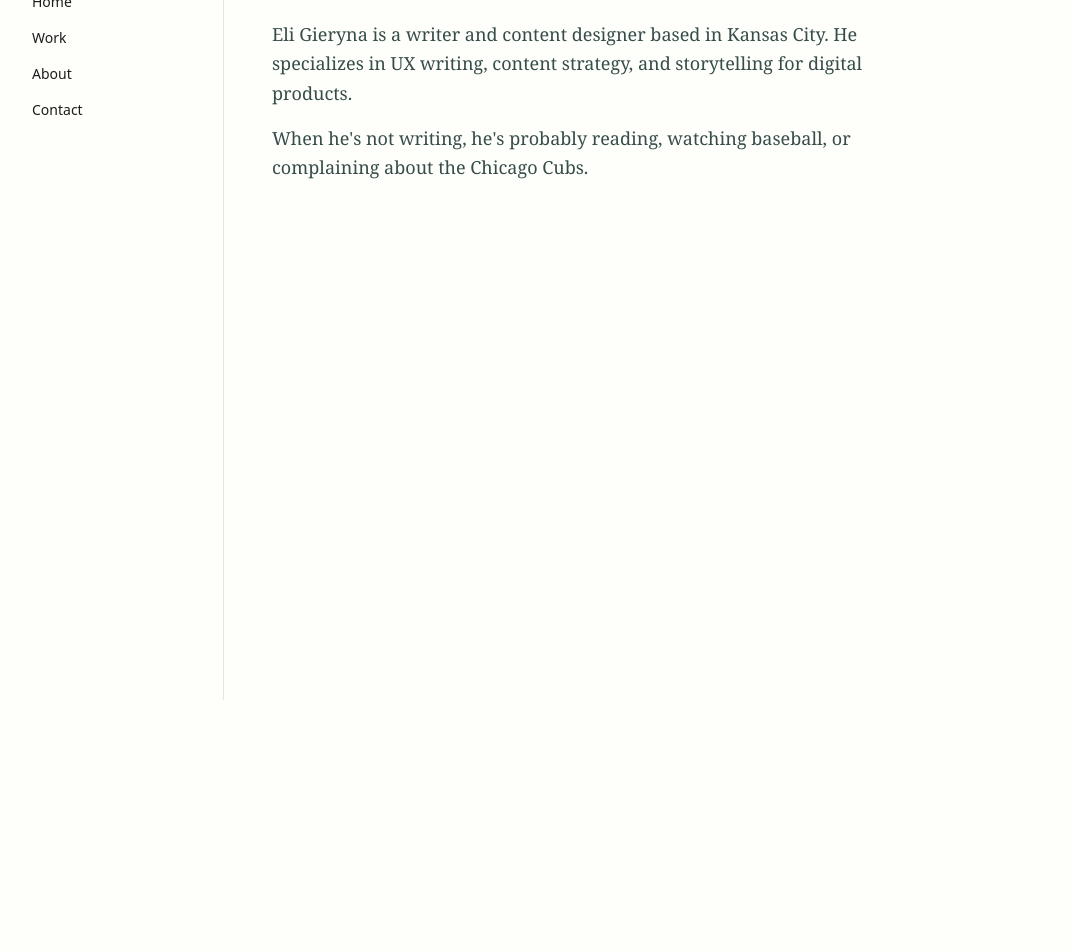
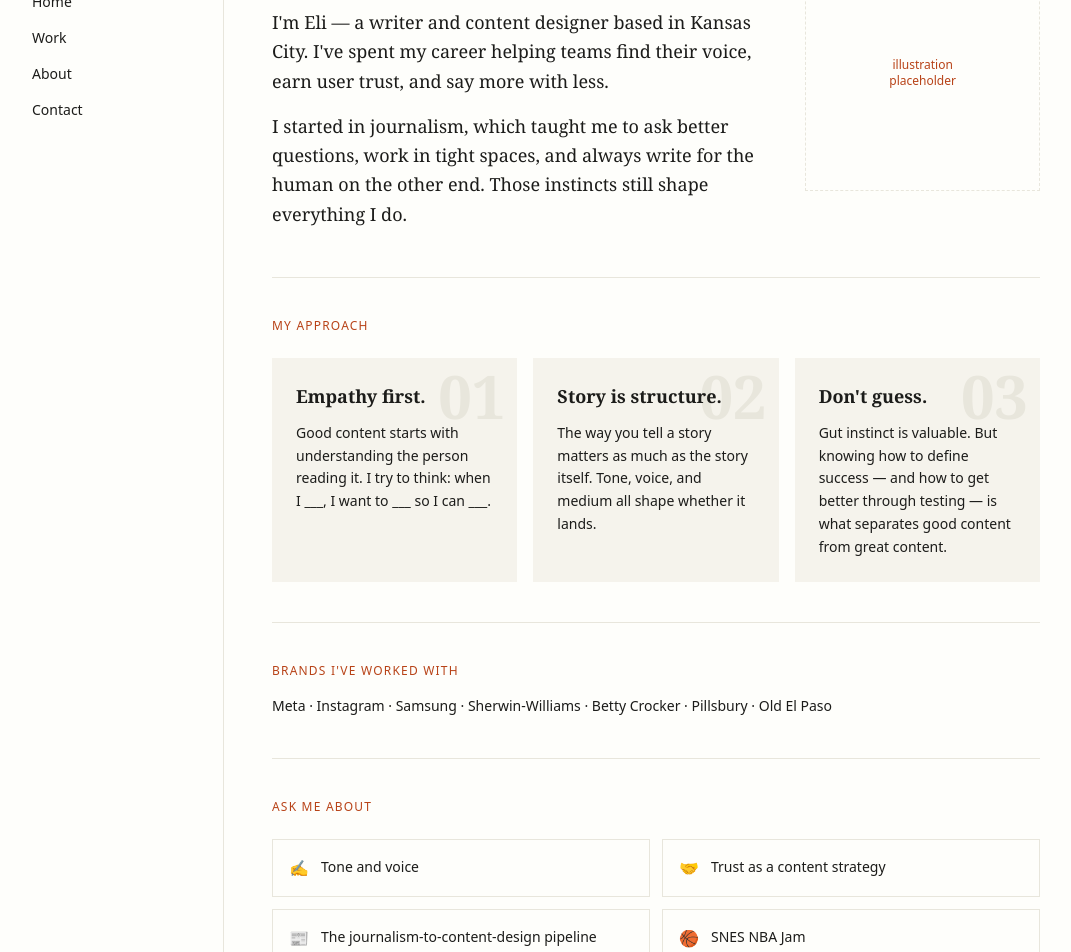
Before and after one commit to gieryna/eliwrites, a Next.js app: page /about in a window 1280 px wide. Shown: the part 100-1052 px from the top of the page, without its empty margins (0-1071 px from the left). Before the commit the page ends 800 px from the top, so only its background shows below. Built offline with nearby package versions, Linux system fonts and the light colour scheme.

Commit message:
about page - principles tiles, ask me about, illustration placeholder

```diff
--- a/src/app/about/page.tsx
+++ b/src/app/about/page.tsx
@@ -1,15 +1,133 @@
 export default function About() {
-    return (
-      <div className="max-w-2xl">
-        <h1 className="font-serif text-4xl font-bold text-[#364D4A] mb-8">
-          About
-        </h1>
-        <p className="text-lg text-[#364D4A] leading-relaxed mb-4">
-          Eli Gieryna is a writer and content designer based in Kansas City. He specializes in UX writing, content strategy, and storytelling for digital products.
+  const principles = [
+    {
+      number: "01",
+      title: "Empathy first.",
+      description:
+        "Good content starts with understanding the person reading it. I try to think: when I ___, I want to ___ so I can ___.",
+    },
+    {
+      number: "02",
+      title: "Story is structure.",
+      description:
+        "The way you tell a story matters as much as the story itself. Tone, voice, and medium all shape whether it lands.",
+    },
+    {
+      number: "03",
+      title: "Don't guess.",
+      description:
+        "Gut instinct is valuable. But knowing how to define success — and how to get better through testing — is what separates good content from great content.",
+    },
+  ];
+
+  const brands = [
+    "Meta",
+    "Instagram",
+    "Samsung",
+    "Sherwin-Williams",
+    "Betty Crocker",
+    "Pillsbury",
+    "Old El Paso",
+  ];
+
+  const askMeAbout = [
+    { topic: "Tone and voice", emoji: "✍️" },
+    { topic: "Trust as a content strategy", emoji: "🤝" },
+    { topic: "The journalism-to-content-design pipeline", emoji: "📰" },
+    { topic: "SNES NBA Jam", emoji: "🏀" },
+    { topic: "The best barbecue in Kansas City", emoji: "🔥" },
+    { topic: "What I'm reading to my kids", emoji: "📚" },
+  ];
+
+  return (
+    <div className="max-w-3xl">
+
+      {/* Bio + illustration placeholder */}
+      <div className="grid grid-cols-3 gap-8 items-start mb-12">
+        <div className="col-span-2">
+          <h1 className="font-serif text-4xl font-bold text-[#1C1C1A] mb-5">
+            About
+          </h1>
+          <p className="text-lg text-[#1C1C1A] leading-relaxed mb-4">
+            I'm Eli — a writer and content designer based in Kansas City. I've spent my career helping teams find their voice, earn user trust, and say more with less.
+          </p>
+          <p className="text-lg text-[#1C1C1A] leading-relaxed">
+            I started in journalism, which taught me to ask better questions, work in tight spaces, and always write for the human on the other end. Those instincts still shape everything I do.
+          </p>
+        </div>
+        <div className="flex flex-col items-center justify-start pt-2">
+          <div className="w-full aspect-square border border-dashed border-[#E8E6DC] flex items-center justify-center">
+            <p className="font-sans text-xs text-[#B84318] text-center px-4">
+              illustration<br />placeholder
+            </p>
+          </div>
+        </div>
+      </div>
+
+      {/* Divider */}
+      <div className="border-t border-[#E8E6DC] mb-10" />
+
+      {/* Principles */}
+      <div className="mb-10">
+        <p className="font-sans text-xs uppercase tracking-widest text-[#B84318] mb-6">
+          My approach
         </p>
-        <p className="text-lg text-[#364D4A] leading-relaxed mb-4">
-          When he's not writing, he's probably reading, watching baseball, or complaining about the Chicago Cubs.
+        <div className="grid grid-cols-3 gap-4">
+          {principles.map((p) => (
+            <div
+              key={p.title}
+              className="bg-[#F5F3EC] p-6 relative overflow-hidden"
+            >
+              <span className="absolute top-2 right-3 font-serif text-6xl font-bold text-[#E8E6DC] select-none leading-none">
+                {p.number}
+              </span>
+              <h3 className="font-serif text-lg font-bold text-[#1C1C1A] mb-3 relative">
+                {p.title}
+              </h3>
+              <p className="font-sans text-sm text-[#1C1C1A] leading-relaxed relative">
+                {p.description}
+              </p>
+            </div>
+          ))}
+        </div>
+      </div>
+
+      {/* Divider */}
+      <div className="border-t border-[#E8E6DC] mb-10" />
+
+      {/* Brands */}
+      <div className="mb-10">
+        <p className="font-sans text-xs uppercase tracking-widest text-[#B84318] mb-4">
+          Brands I've worked with
+        </p>
+        <p className="font-sans text-sm text-[#1C1C1A] leading-relaxed">
+          {brands.join(" · ")}
         </p>
       </div>
-    )
-  }
+
+      {/* Divider */}
+      <div className="border-t border-[#E8E6DC] mb-10" />
+
+      {/* Ask me about */}
+      <div className="mb-10">
+        <p className="font-sans text-xs uppercase tracking-widest text-[#B84318] mb-6">
+          Ask me about
+        </p>
+        <div className="grid grid-cols-2 gap-3">
+          {askMeAbout.map((item) => (
+            <div
+              key={item.topic}
+              className="border border-[#E8E6DC] p-4 flex items-start gap-3"
+            >
+              <span className="text-base">{item.emoji}</span>
+              <span className="font-sans text-sm text-[#1C1C1A] leading-relaxed">
+                {item.topic}
+              </span>
+            </div>
+          ))}
+        </div>
+      </div>
+
+    </div>
+  );
+}
```
